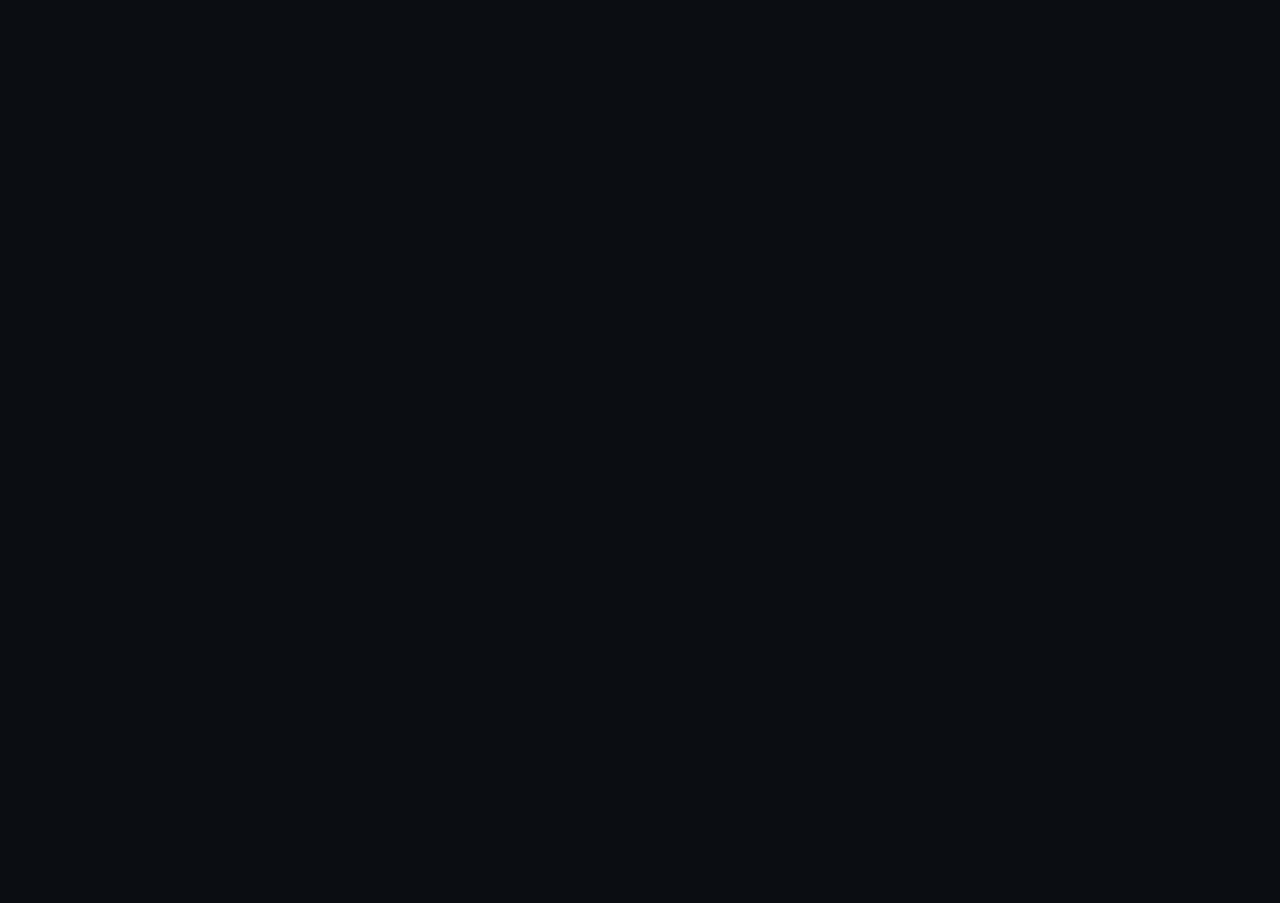
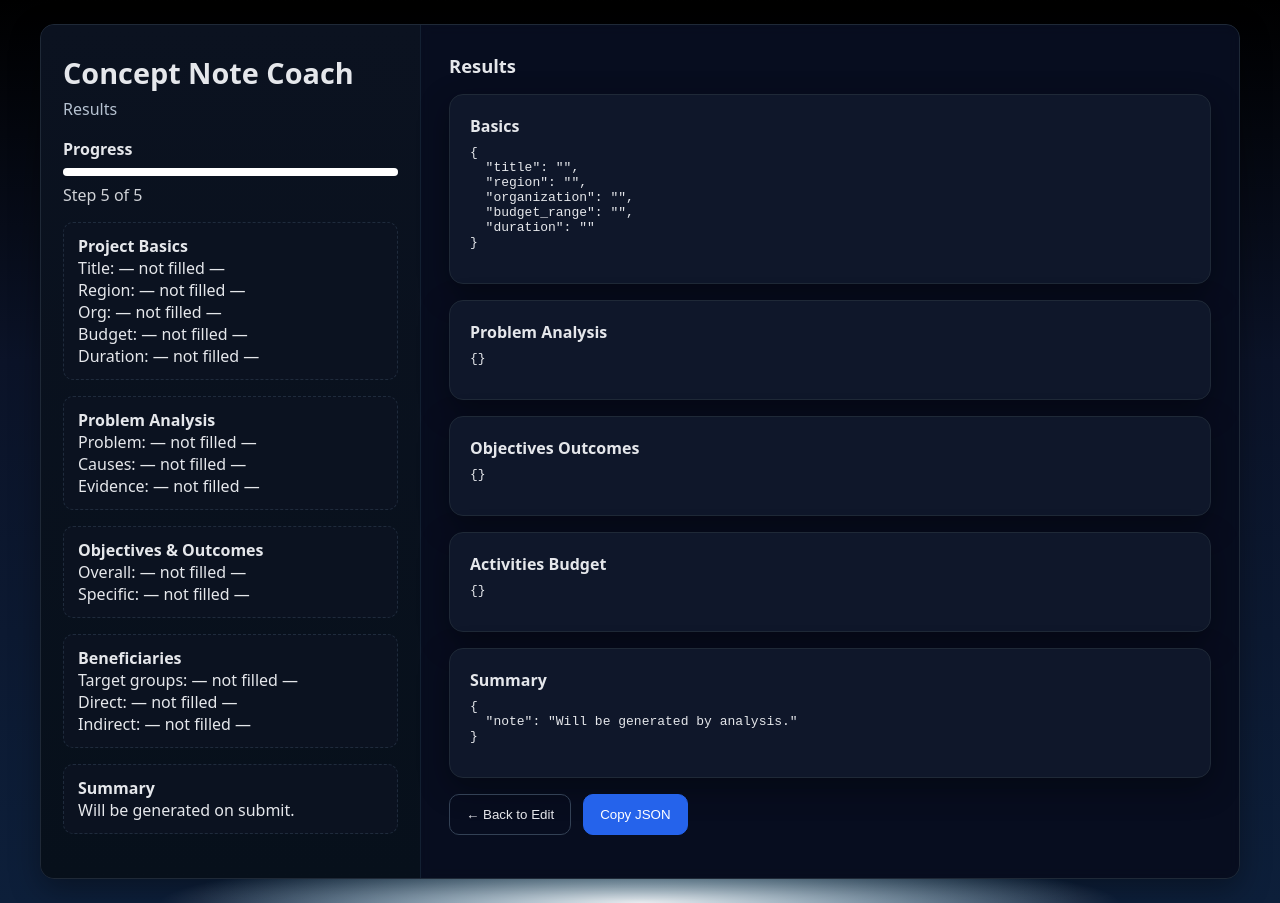
Before and after one commit to Hausa1124/concept-note-coach-5step, a React (Vite) app: page /results in a window 1280 px wide. Before the commit this address had no page. Before the commit the page ends 800 px from the top, so only its background shows below. Built offline with nearby package versions, Linux system fonts and the light colour scheme.

Commit message:
Add Results page with navigation from Step5

```diff
--- a/src/App.tsx
+++ b/src/App.tsx
@@ -5,6 +5,7 @@ import Step2_Problem from "./pages/Step2_Problem";
 import Step3_Objectives from "./pages/Step3_Objectives";
 import Step4_Beneficiaries from "./pages/Step4_Beneficiaries";
 import Step5_Review from "./pages/Step5_Review";
+import Results from "./pages/Results";
 
 export default function App() {
   return (
@@ -15,6 +16,7 @@ export default function App() {
         <Route path="/objectives" element={<Step3_Objectives />} />
         <Route path="/beneficiaries" element={<Step4_Beneficiaries />} />
         <Route path="/review" element={<Step5_Review />} />
+        <Route path="/results" element={<Results />} />
       </Routes>
     </FormProvider>
   );
--- /dev/null
+++ b/src/pages/Results.tsx
@@ -0,0 +1,92 @@
+import React from 'react';
+import AppShell from '../ui/AppShell';
+import LiveOutline from '../ui/LiveOutline';
+import { useForm } from '../context/FormContext';
+
+type Sectioned = {
+  basics?: any;
+  problem_analysis?: any;
+  objectives_outcomes?: any;
+  activities_budget?: any;
+  summary?: any;
+};
+
+export default function Results() {
+  const { data } = useForm();
+
+  // Try to read structured result saved after submit
+  let structured: Sectioned | null = null;
+  try {
+    const raw = sessionStorage.getItem('cnc_result');
+    if (raw) structured = JSON.parse(raw);
+  } catch {
+    structured = null;
+  }
+
+  // Fallback: map current form into sections (so page works today)
+  const fallback: Sectioned = {
+    basics: {
+      title: data.title,
+      region: data.countryRegion,
+      organization: data.organization,
+      budget_range: data.budget,
+      duration: data.duration,
+    },
+    problem_analysis: {
+      statement: data.problem,
+      root_causes: data.rootCauses,
+      evidence: data.evidence,
+    },
+    objectives_outcomes: {
+      overall_objective: data.overallObjective,
+      specific_objectives: data.specificObjectives,
+    },
+    activities_budget: {
+      target_groups: data.targetGroups,
+      direct_beneficiaries: data.directBeneficiaries,
+      indirect_beneficiaries: data.indirectBeneficiaries,
+    },
+    summary: { note: 'Will be generated by analysis.' },
+  };
+
+  const resultData = structured ?? fallback;
+
+  const copyAll = async () => {
+    try {
+      await navigator.clipboard.writeText(JSON.stringify(resultData, null, 2));
+      alert('Copied to clipboard.');
+    } catch {
+      alert('Copy failed.');
+    }
+  };
+
+  const goBack = () => history.back();
+
+  return (
+    <AppShell
+      title="Concept Note Coach"
+      subtitle="Results"
+      step={5}
+      total={5}
+      outline={<LiveOutline />}
+    >
+      <h2 className="section-title">Results</h2>
+
+      {(['basics','problem_analysis','objectives_outcomes','activities_budget','summary'] as const).map((key) => (
+        <div key={key} className="card" style={{padding:20, marginBottom:16}}>
+          <strong style={{textTransform:'capitalize'}}>
+            {key.replace(/_/g,' ')}
+          </strong>
+          <pre style={{whiteSpace:'pre-wrap', marginTop:8}}>
+            {JSON.stringify((resultData as any)[key] ?? {}, null, 2)}
+          </pre>
+        </div>
+      ))}
+
+      <div style={{display:'flex', gap:12, marginTop:12}}>
+        <button className="btn btn-ghost" onClick={goBack}>← Back to Edit</button>
+        <button className="btn btn-primary" onClick={copyAll}>Copy JSON</button>
+      </div>
+    </AppShell>
+  );
+}
--- a/src/pages/Step5_Review.tsx
+++ b/src/pages/Step5_Review.tsx
@@ -19,7 +19,18 @@ export default function Step5_Review() {
       });
       const json = await res.json();
       if (json.ok) {
-        alert("Submitted!");
+        // If Make returns a structured body under json.data, store it for Results
+        try {
+          // Accept either a JSON string or already-parsed object
+          const payload = typeof json.data === 'string' ? JSON.parse(json.data) : json.data;
+          sessionStorage.setItem('cnc_result', JSON.stringify(payload));
+        } catch {
+          // Fall back to using the current form; Results.tsx already handles fallback
+          sessionStorage.removeItem('cnc_result');
+        }
+
+        // navigate to results
+        window.location.href = '/results';
       } else {
         const msg = String(json.data ?? "");
         alert(`Submit failed: ${msg.slice(0, 200)}`);
```
